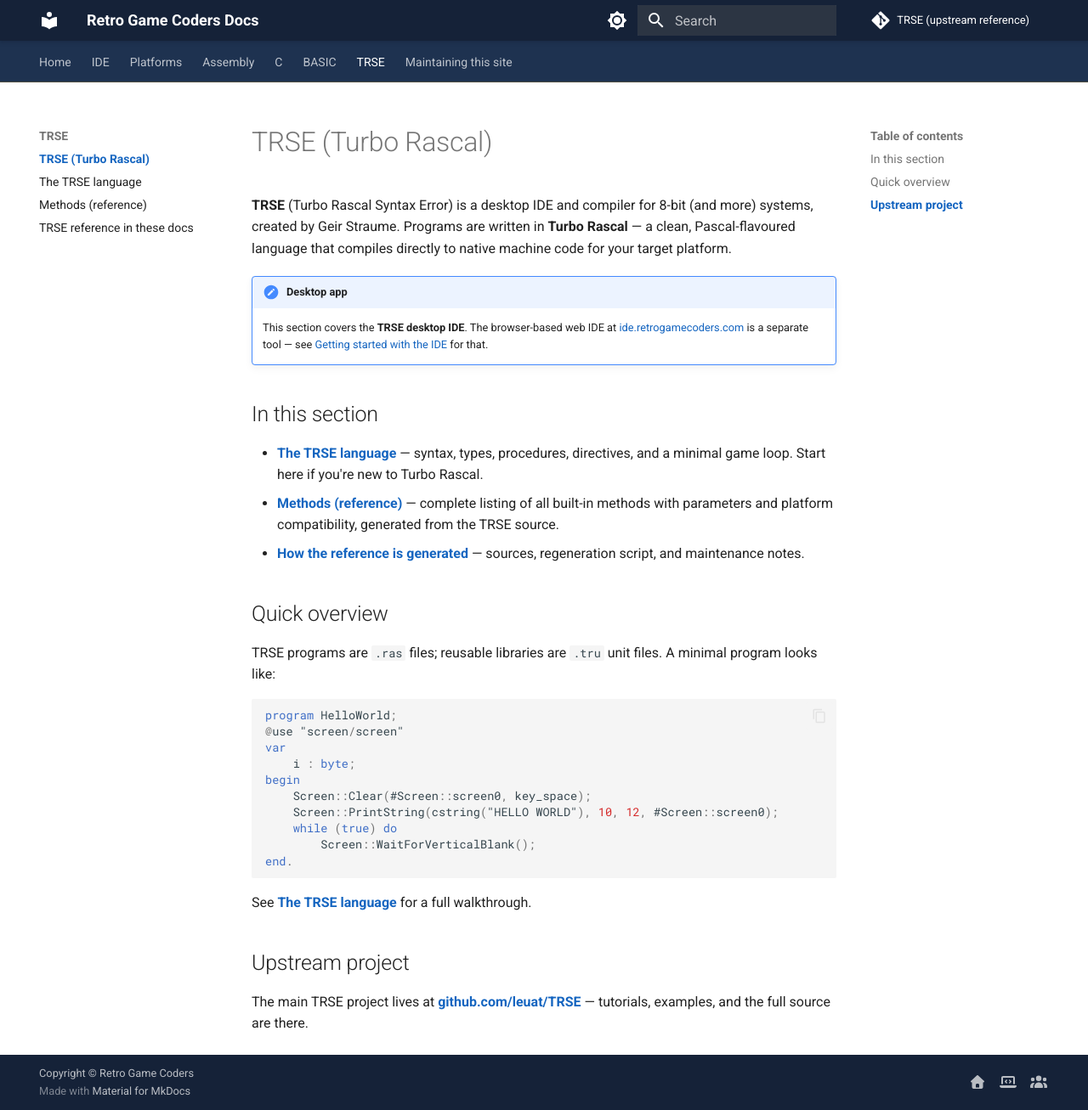
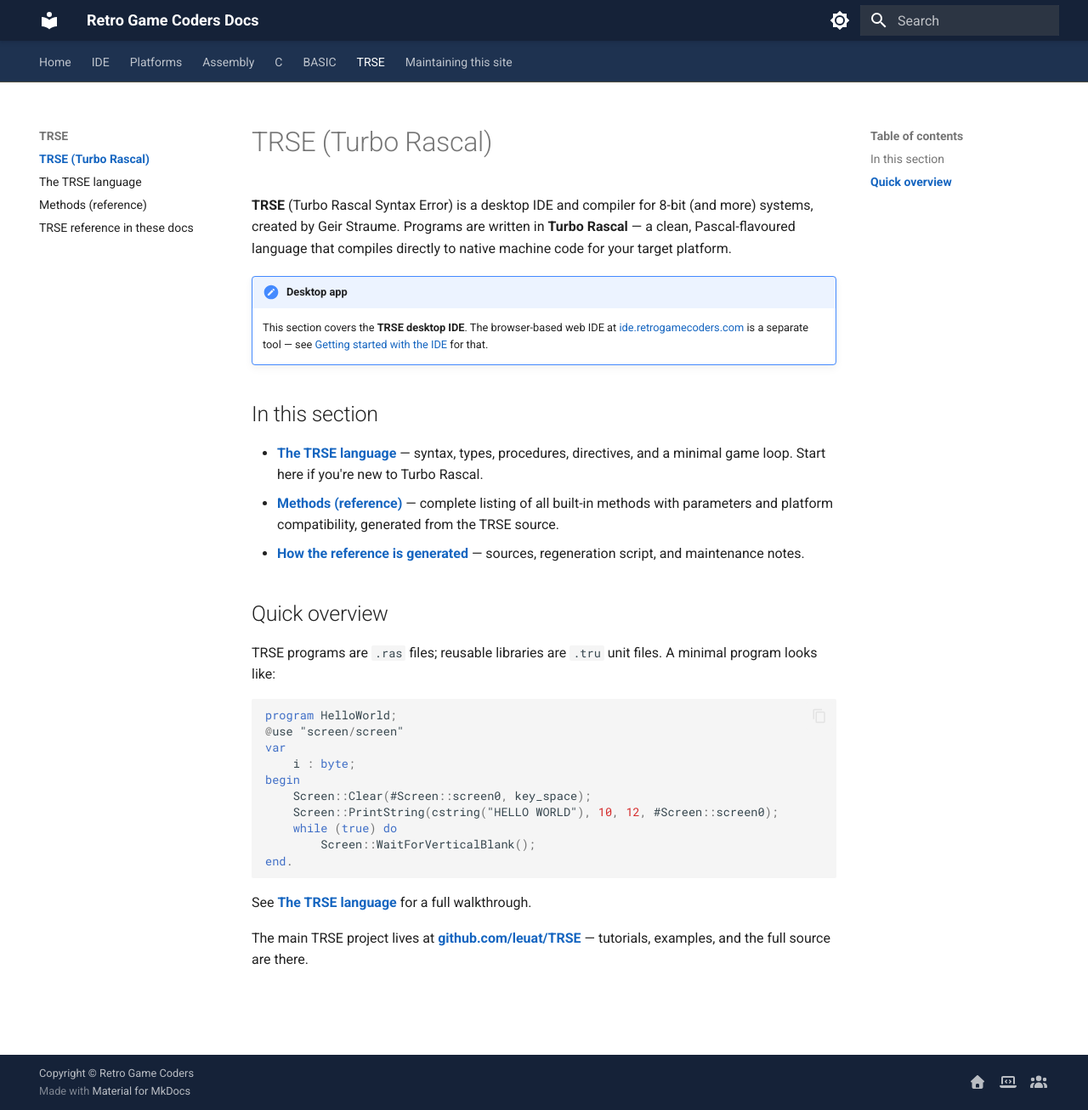
Before and after one commit to omiq/retrodocs, an MkDocs documentation site: the page built from docs/trse/index.md, in a window 1280 px wide and 1307 px high. Shown: the whole window at 85% size. Built offline with MkDocs 1.6.1 and Material for MkDocs 9.7.7, drawn with Linux system fonts in a browser that asks for light colours; comment, search, counter and statistics services are not loaded; some of the changed lines change nothing that is shown.

Commit message:
edit docs

```diff
--- a/docs/trse/index.md
+++ b/docs/trse/index.md
@@ -30,6 +30,6 @@
 
 See **[The TRSE language](language.md)** for a full walkthrough.
 
-## Upstream project
+
 
 The main TRSE project lives at **[github.com/leuat/TRSE](https://github.com/leuat/TRSE)** — tutorials, examples, and the full source are there.
--- a/mkdocs.yml
+++ b/mkdocs.yml
@@ -16,8 +16,8 @@
 # Canonical URL (sitemap, social cards). Production:
 site_url: https://docs.retrogamecoders.com/
 
-repo_url: https://github.com/omiq/TRSE
-repo_name: TRSE (upstream reference)
+#repo_url: https://github.com/omiq/TRSE
+#repo_name: TRSE (upstream reference)
 
 theme:
   name: material
```
